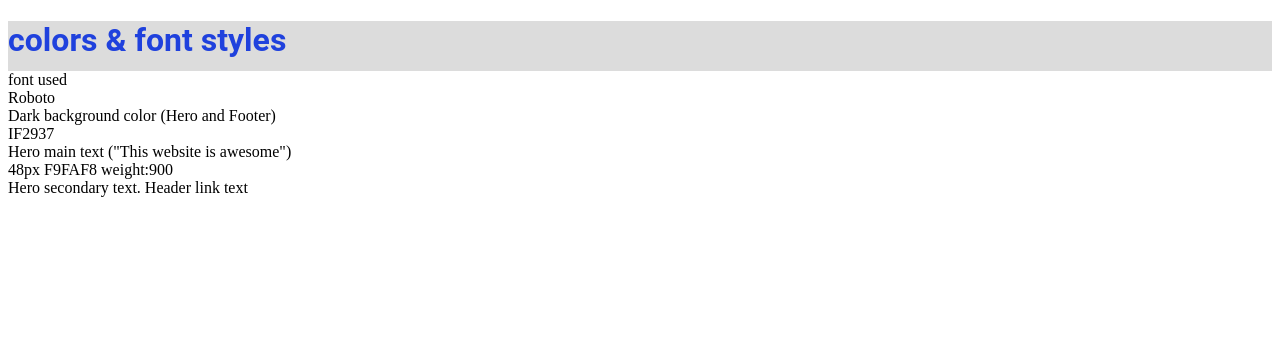
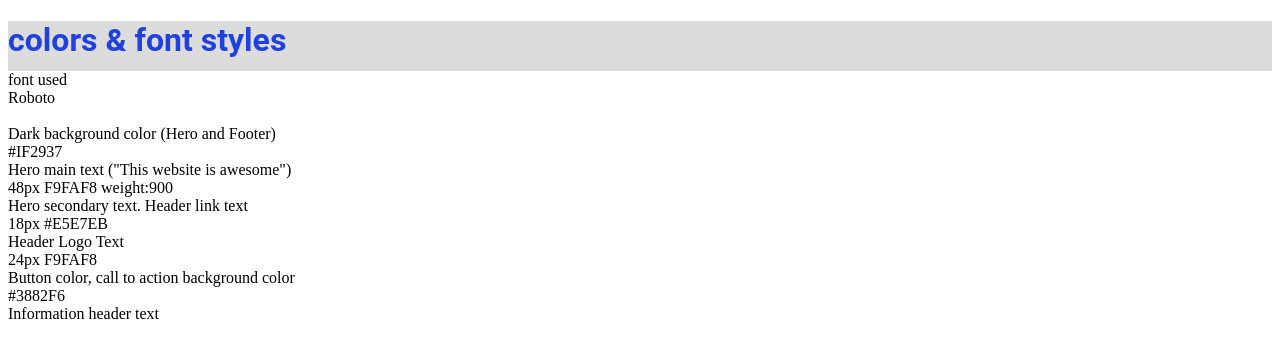
Before and after one commit to yampet/Odin_Color_Font, a plain HTML site: page index.html in a window 1280 px wide. Drawn offline with Linux system fonts and the light colour scheme.

Commit message:
upto button color

```diff
--- a/index.html
+++ b/index.html
@@ -12,17 +12,29 @@
     <header><h1>colors & font styles</h1></header>
 
     <div class="fonty">
-        <span>font used</span>
+        <div class="fonti">font used</div>
+
+        <div class="rob">Roboto</div>
         <br>
-        <span>Roboto</span>
+        <div class="color">Dark background color (Hero and Footer)</div>
+        <div class="IF2937">#IF2937</div>
 
-        <div class="color">Dark background color (Hero and Footer)</div>
-        <div id="IF2937">IF2937</div>
-
-        <div class="maintext">Hero main text ("This website is awesome")</div>
+        <div class="color">Hero main text ("This website is awesome")</div>
         <div class="weighty">48px F9FAF8 weight:900</div>
 
-        <div class="secondary>">Hero secondary text. Header link text</div>
+        <div class="color">Hero secondary text. Header link text</div>
+        <div class="logot1">18px #E5E7EB</div>
+
+        <div class="color">Header Logo Text</div>
+        <div class="logot2">24px F9FAF8</div>
+    </div>
+
+    <div class="butt">
+        <div class="butcol">Button color, call to action background color</div>
+        <div class="butcol1">#3882F6</div>
+
+        <div class="butcol">Information header text</div>
+
     </div>
 
 </body>
```
